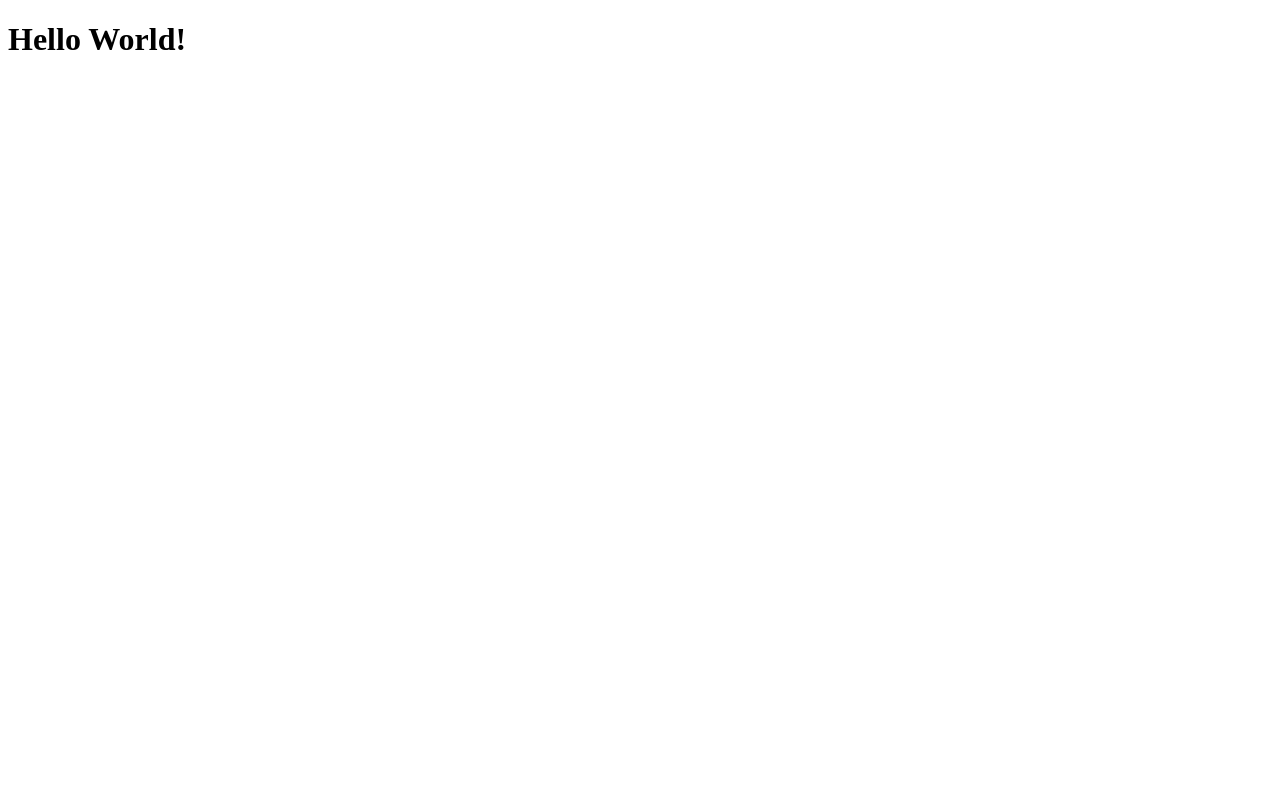
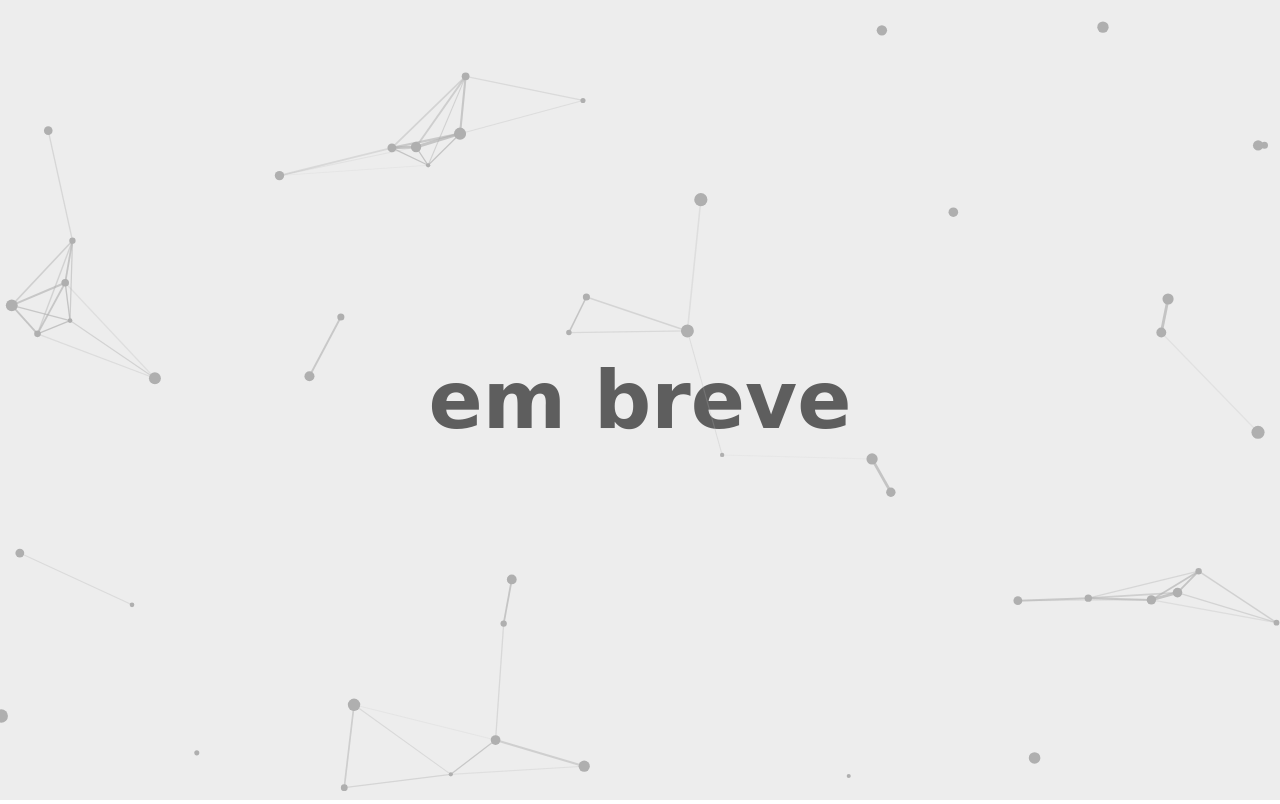
Before and after one commit to carneloot/mathcarnelutt.github.io, a plain HTML site: page index.html in a window 1280 px wide. Drawn offline with Linux system fonts and the light colour scheme; a web font is replaced by a local one.

Commit message:
feat: soon page

```diff
--- a/index.html
+++ b/index.html
@@ -5,12 +5,21 @@
     <meta charset="UTF-8">
     <meta name="viewport" content="width=device-width, initial-scale=1.0">
     <title>Matheus Carnelutt</title>
+    <link rel="stylesheet" href="style.css">
 </head>
 
 <body>
 
-    <h1>Hello World!</h1>
+    <div class="wrapper">
+        <div class="soon">
+            Em breve
+        </div>
+    </div>
 
+    <div class="background">
+        <canvas id="canvas" ></canvas>
+    </div>
+    <script src="script.js"></script>
 </body>
 
 </html>
--- /dev/null
+++ b/script.js
@@ -0,0 +1,202 @@
+const MIN_RADIUS = 2;
+const MAX_RADIUS = 7;
+
+const MAX_VELOCITY = 2;
+
+const NUMBER_OF_CIRCLES = 50;
+
+const DRAW_LINE_THRESHOLD = 150;
+const DRAW_LINE_THRESHOLD_SQUARED = DRAW_LINE_THRESHOLD * DRAW_LINE_THRESHOLD;
+
+const DRAW_LINE_MOUSE_THRESHOLD = DRAW_LINE_THRESHOLD * 2;
+const DRAW_LINE_MOUSE_THRESHOLD_SQUARED = DRAW_LINE_MOUSE_THRESHOLD * DRAW_LINE_MOUSE_THRESHOLD;
+
+const CIRCLE_COLOR = 'rgb(175, 175, 175)';
+const LINE_COLOR = 'rgb(175, 175, 175, {opacity})';
+
+class Circle {
+
+    constructor(x, y, radius) {
+        this.x = x;
+        this.y = y;
+
+        this.radius = radius;
+
+        this.dx = Math.random() * MAX_VELOCITY * 2 - MAX_VELOCITY;
+        this.dy = Math.random() * MAX_VELOCITY * 2 - MAX_VELOCITY;
+
+        this.isMouse = false;
+    }
+
+    update() {
+        this.x += this.dx;
+        this.y += this.dy;
+
+        this.handleEdges();
+    }
+
+    handleEdges() {
+        if (this.x - this.radius >= width) {
+            this.x = 0 - this.radius;
+        } else if (this.x + this.radius <= 0) {
+            this.x = width + this.radius;
+        }
+
+        if (this.y - this.radius >= height) {
+            this.y = 0 - this.radius;
+        } else if (this.y + this.radius <= 0) {
+            this.y = height + this.radius;
+        }
+    }
+
+    draw(ctx) {
+        ctx.fillStyle = CIRCLE_COLOR;
+
+        ctx.beginPath();
+
+        ctx.arc(this.x, this.y, this.radius, 0, 2 * Math.PI, true);
+
+        ctx.fill();
+    }
+
+    distanceSquared(other) {
+        const { x: tX, y: tY } = this;
+        const { x: oX, y: oY } = other;
+
+        const dx = tX - oX;
+        const dy = tY - oY;
+
+        return dx * dx + dy * dy;
+    }
+
+    drawLine(other, ctx) {
+        const distanceSquared = this.distanceSquared(other);
+
+        const threshold = (other.isMouse)
+            ? DRAW_LINE_MOUSE_THRESHOLD_SQUARED
+            : DRAW_LINE_THRESHOLD_SQUARED;
+
+        if (distanceSquared <= threshold) {
+            // Draw line
+
+            const maxLineWidth = Math.min(this.radius, other.radius) * 0.6;
+            const percentDistance = 1 - distanceSquared / threshold;
+
+            const lineWidth = 1 + percentDistance * (maxLineWidth - 1);
+            const opacity = 0.1 + percentDistance * 0.6;
+
+            ctx.lineWidth = lineWidth;
+            ctx.strokeStyle = LINE_COLOR.replace('{opacity}', opacity.toString());
+
+            ctx.beginPath();
+            ctx.moveTo(this.x,  this.y);
+            ctx.lineTo(other.x, other.y);
+            ctx.stroke();
+        }
+    }
+
+    drawVisionCircle(ctx) {
+        ctx.strokeStyle = 'blue';
+        ctx.lineWidth = 3;
+
+        ctx.beginPath();
+        ctx.arc(this.x, this.y, DRAW_LINE_THRESHOLD, 0, 2 * Math.PI, true);
+        ctx.stroke();
+    }
+
+    static getRandom() {
+        const x = Math.random() * width;
+        const y = Math.random() * height;
+        const radius = MIN_RADIUS + Math.random() * (MAX_RADIUS - MIN_RADIUS);
+
+        return new Circle(x, y, radius);
+    }
+}
+
+let circles, width, height, ctx, mouse;
+function setup() {
+    const canvas = document.getElementById('canvas');
+    ctx = canvas.getContext('2d');
+    canvas.setAttribute('width', window.innerWidth.toString());
+    canvas.setAttribute('height', window.innerHeight.toString());
+
+    canvas.addEventListener('mousemove', ev => updateMouseObject(ev));
+    canvas.addEventListener('mouseleave', ev => resetMouseObject(ev));
+    resetMouseObject();
+
+    width = canvas.width;
+    height = canvas.height;
+
+    circles = [];
+
+    for (let i = 0; i < NUMBER_OF_CIRCLES; i++) {
+        circles.push(Circle.getRandom());
+    }
+
+    window.requestAnimationFrame(draw);
+}
+
+function draw() {
+    ctx.clearRect(0, 0, width, height);
+
+    ctx.fillStyle = 'rgba(0, 0, 0, 0.07)';
+    ctx.fillRect(0, 0, width, height);
+
+    // Update loop
+    for (const circle of circles) {
+        circle.update();
+    }
+
+    // Draw loop
+    for (let i = 0; i < circles.length; i++) {
+        const circle = circles[i];
+
+        for (let j = i + 1; j < circles.length; j++) {
+            const otherCircle = circles[j];
+            circle.drawLine(otherCircle, ctx);
+        }
+
+        circle.drawLine(mouse, ctx);
+
+        circle.draw(ctx);
+    }
+
+    // drawMouse(ctx);
+
+    window.requestAnimationFrame(draw);
+}
+setup();
+
+function drawMouse(ctx) {
+    ctx.fillStyle = 'red';
+    ctx.beginPath();
+    ctx.arc(mouse.x, mouse.y, 1, 0, 2 * Math.PI, true);
+    ctx.fill();
+}
+
+function updateMouseObject(ev) {
+    ev.preventDefault();
+    ev.stopPropagation();
+
+    const rect = ev.target.getBoundingClientRect();
+    mouse = {
+        x: ev.clientX - rect.left,
+        y: ev.clientY - rect.top,
+        radius: Infinity,
+        isMouse: true,
+    };
+}
+
+function resetMouseObject(ev) {
+    if (ev) {
+        ev.preventDefault();
+        ev.stopPropagation();
+    }
+
+    mouse = {
+        x: Infinity,
+        y: Infinity,
+        radius: Infinity,
+        isMouse: true,
+    };
+}
--- /dev/null
+++ b/style.css
@@ -0,0 +1,36 @@
+@import url('https://fonts.googleapis.com/css2?family=Baloo+Tamma+2:wght@700&display=swap');
+
+body {
+    margin: 0;
+    width: 100vw;
+    height: 100vh;
+
+    overflow: hidden;
+
+    display: flex;
+    justify-content: center;
+    align-items: center;
+}
+
+.wrapper .soon {
+    font-family: 'Baloo Tamma 2', cursive;
+    font-weight: 700;
+    font-size: 5em;
+
+    text-transform: lowercase;
+
+    color: #666;
+}
+
+.background {
+    position: absolute;
+    left: 0;
+    top: 0;
+    width: 100%;
+    height: 100%;
+}
+
+.background canvas {
+    width: 100%;
+    height: 100%;
+}
```
